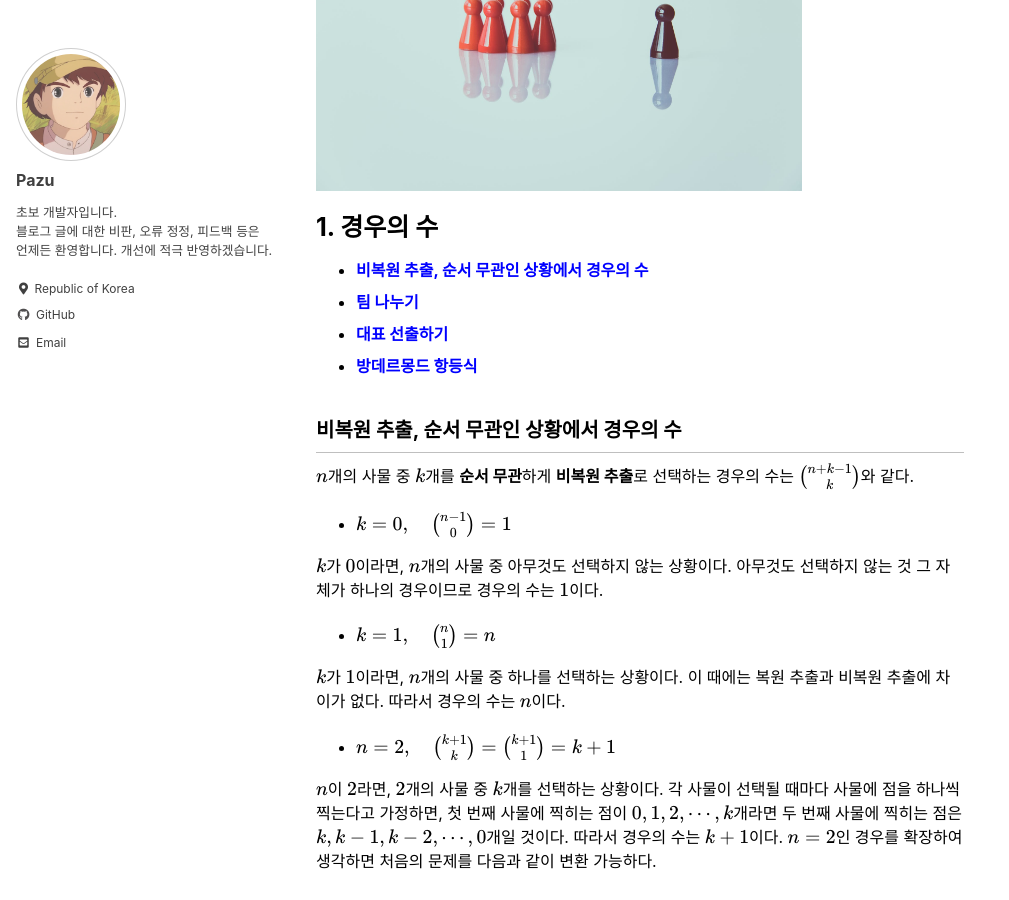
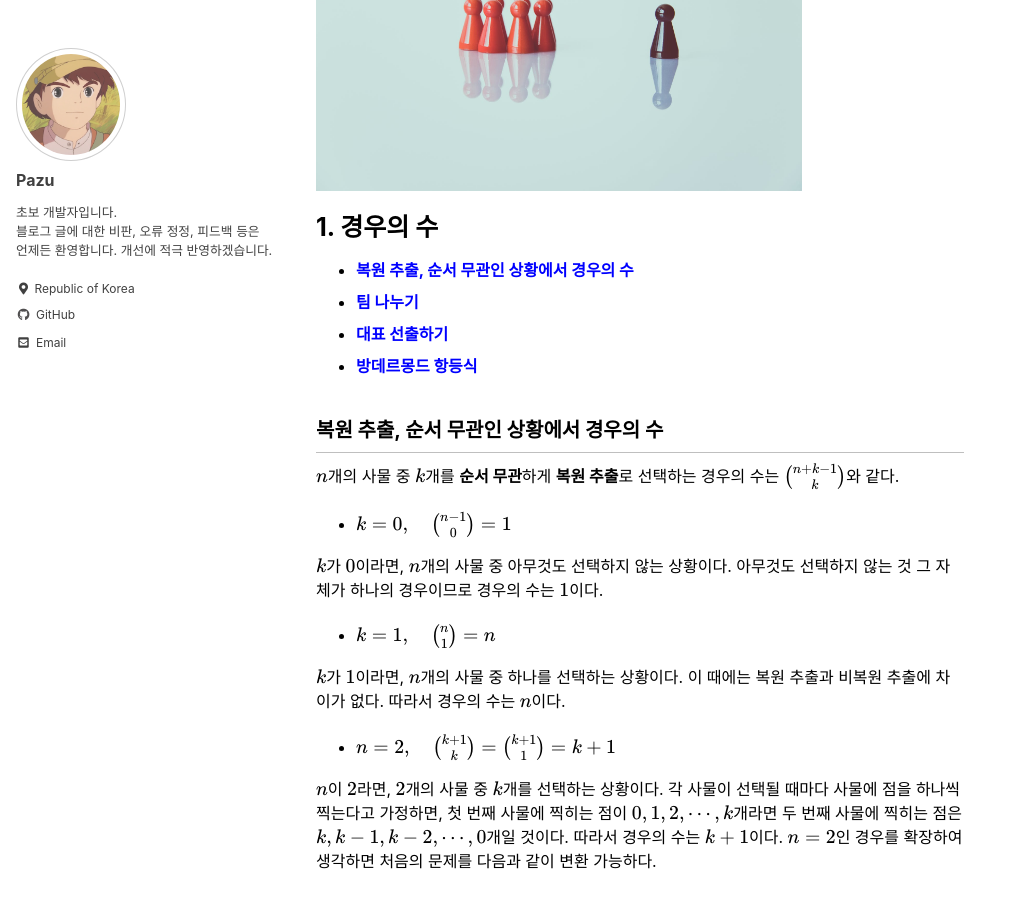
Before and after one commit to pazu0522/pazu0522.github.io, a Jekyll site: the page built from _posts/2021-01-27-stats110_02.md, in a window 1280 px wide and 900 px high, scrolled down 712 px. Shown: the whole window, without its empty margins (0-1009 px from the left). Built offline with Jekyll 4.4.1, drawn with Linux system fonts in a browser that asks for light colours; cached includes are drawn as plain includes; formulas are drawn with MathJax 3.

Commit message:
Stats 110 lesson 02 +

```diff
--- a/_posts/2021-01-27-stats110_02.md
+++ b/_posts/2021-01-27-stats110_02.md
@@ -19,15 +19,15 @@ header:
 
 # 1. 경우의 수
 
-- [**비복원 추출, 순서 무관인 상황에서 경우의 수**](https://pazu0522.github.io/%ED%86%B5%EA%B3%84%ED%95%99/%ED%99%95%EB%A5%A0%EB%A1%A0/stats110_02/#%EB%B9%84%EB%B3%B5%EC%9B%90-%EC%B6%94%EC%B6%9C-%EC%88%9C%EC%84%9C-%EB%AC%B4%EA%B4%80%EC%9D%B8-%EC%83%81%ED%99%A9%EC%97%90%EC%84%9C-%EA%B2%BD%EC%9A%B0%EC%9D%98-%EC%88%98)
+- [**복원 추출, 순서 무관인 상황에서 경우의 수**](https://pazu0522.github.io/%ED%86%B5%EA%B3%84%ED%95%99/%ED%99%95%EB%A5%A0%EB%A1%A0/stats110_02/#%EB%B3%B5%EC%9B%90-%EC%B6%94%EC%B6%9C-%EC%88%9C%EC%84%9C-%EB%AC%B4%EA%B4%80%EC%9D%B8-%EC%83%81%ED%99%A9%EC%97%90%EC%84%9C-%EA%B2%BD%EC%9A%B0%EC%9D%98-%EC%88%98)
 - [**팀 나누기**](https://pazu0522.github.io/%ED%86%B5%EA%B3%84%ED%95%99/%ED%99%95%EB%A5%A0%EB%A1%A0/stats110_02/#%ED%8C%80-%EB%82%98%EB%88%84%EA%B8%B0)
 - [**대표 선출하기**](https://pazu0522.github.io/%ED%86%B5%EA%B3%84%ED%95%99/%ED%99%95%EB%A5%A0%EB%A1%A0/stats110_02/#%EB%8C%80%ED%91%9C-%EC%84%A0%EC%B6%9C%ED%95%98%EA%B8%B0)
 - [**방데르몽드 항등식**](https://pazu0522.github.io/%ED%86%B5%EA%B3%84%ED%95%99/%ED%99%95%EB%A5%A0%EB%A1%A0/stats110_02/#%EB%B0%A9%EB%8D%B0%EB%A5%B4%EB%AA%BD%EB%93%9C-%ED%95%AD%EB%93%B1%EC%8B%9D)
 
 
-## 비복원 추출, 순서 무관인 상황에서 경우의 수
+## 복원 추출, 순서 무관인 상황에서 경우의 수
 
-$n$개의 사물 중 $k$개를 **순서 무관**하게 **비복원 추출**로 선택하는 경우의 수는 $\binom{n+k-1}{k}$와 같다.
+$n$개의 사물 중 $k$개를 **순서 무관**하게 **복원 추출**로 선택하는 경우의 수는 $\binom{n+k-1}{k}$와 같다.
 
 - $k=0, \quad \binom{n-1}{0} = 1$
 
```
